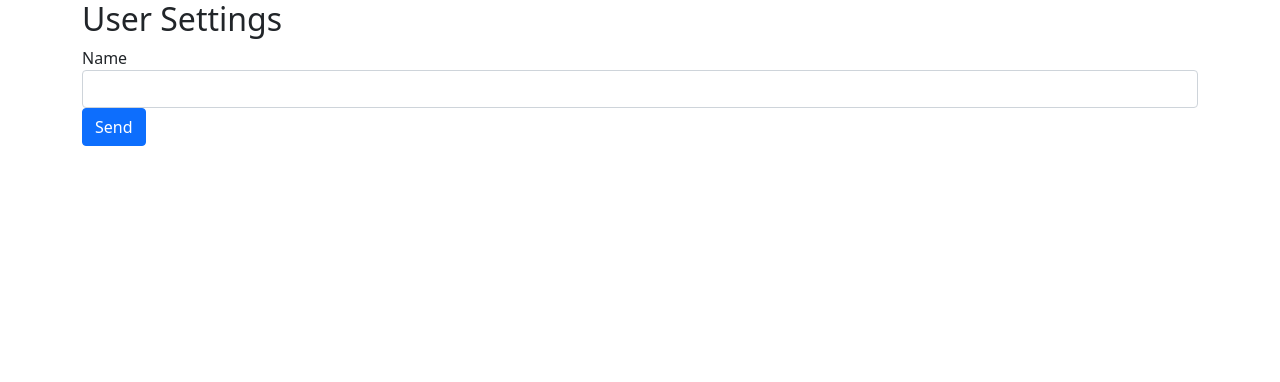
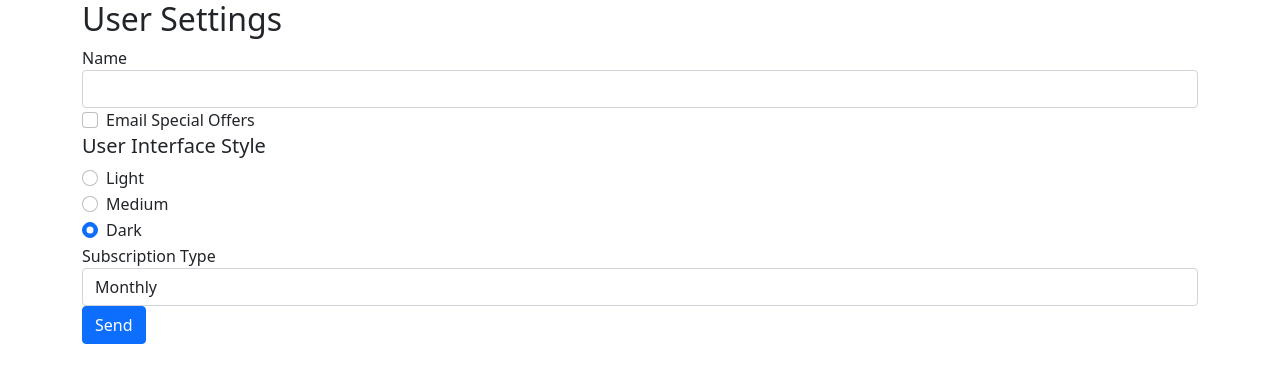
Before and after one commit to satyaprakashrath/angular-forms-plural, an Angular app: page / in a window 1280 px wide. Shown: the top 382 px of the page. Built offline with nearby package versions, Linux system fonts and the light colour scheme.

Commit message:
add checkboxes and select options

```diff
--- a/src/app/user-settings-form/user-settings-form.component.html
+++ b/src/app/user-settings-form/user-settings-form.component.html
@@ -5,6 +5,44 @@
       <label for="name">Name</label>
       <input id="name" name="name" class="form-control" />
     </div>
+
+    <div class="form-check form-group">
+      <input class="form-check-input" type="checkbox" value="" id="emailOffers" name="emailOffers">
+      <label class="form-check-label" for="emailOffers">
+        Email Special Offers
+      </label>
+    </div>
+
+    <h5>User Interface Style</h5>
+    <div class="form-group">
+    <div class="form-check">
+      <input class="form-check-input" type="radio" name="interfaceStyle" id="interfaceStyle">
+      <label class="form-check-label" for="lightInterface">
+        Light
+      </label>
+    </div>
+    <div class="form-check">
+      <input class="form-check-input" type="radio" name="interfaceStyle" id="interfaceStyle" checked>
+      <label class="form-check-label" for="mediumInterface">
+        Medium
+      </label>
+    </div>
+    <div class="form-check">
+      <input class="form-check-input" type="radio" name="interfaceStyle" id="interfaceStyle" checked>
+      <label class="form-check-label" for="darkInterface">
+        Dark
+      </label>
+    </div>
+  </div>
+  <div class="form-group">
+    <label for="subscriptionType">Subscription Type</label>
+    <select class="form-control" id="subscriptionType">
+      <option>Monthly</option>
+      <option>Yearly</option>
+      <option>Lifetime</option>
+    </select>
+  </div>
+
     <button class="btn btn-primary">Send</button>
   </form>
 </div>
```
